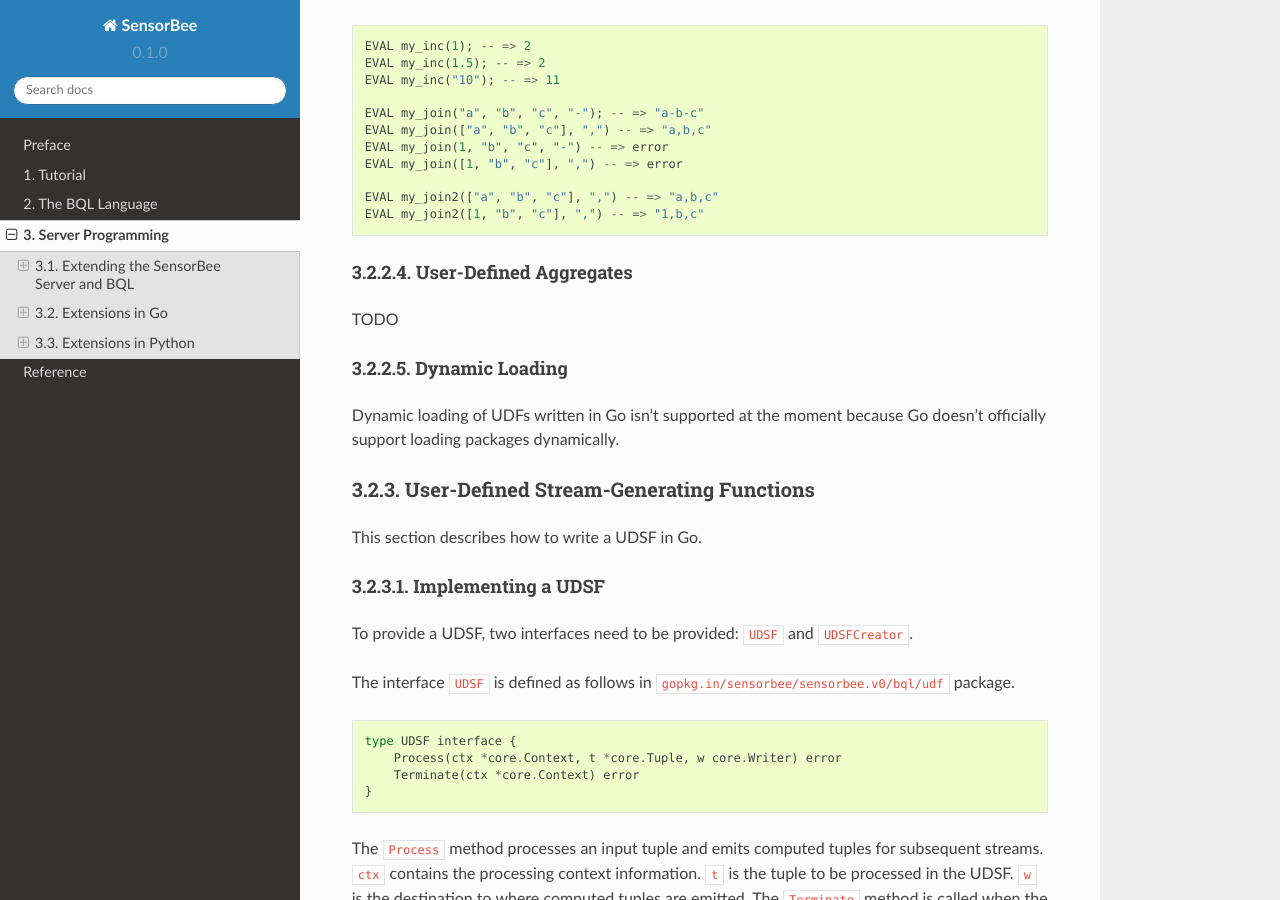
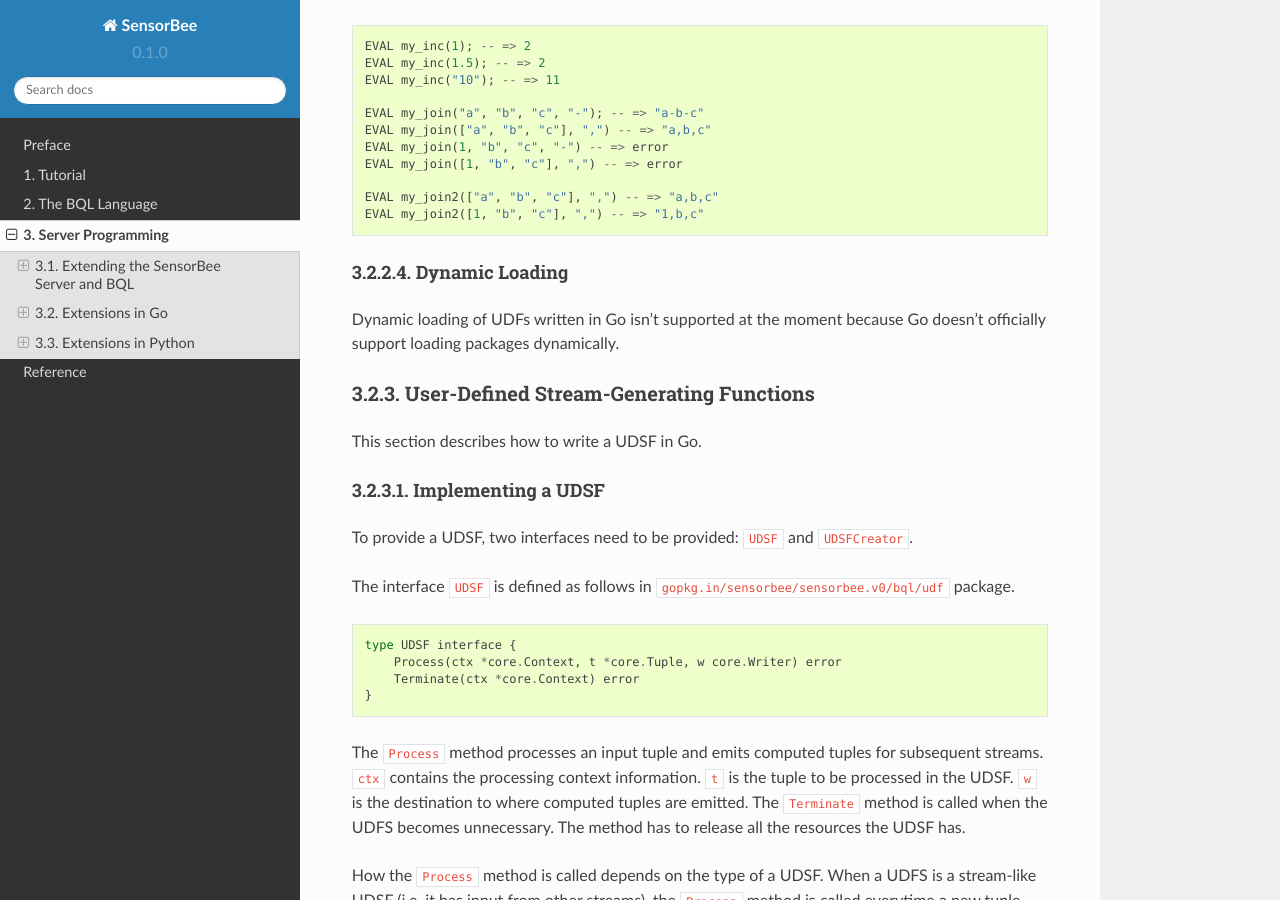
Before and after one commit to sensorbee/docs, a Sphinx documentation site: the page built from source/server_programming.rst, in a window 1280 px wide and 900 px high, scrolled down 12664 px. Built offline with Sphinx 7.4.7 and the Read the Docs theme 2.0.0, drawn with Linux system fonts in a browser that asks for light colours.

Commit message:
Remove incomplete UDAF section
This should be written later.

```diff
--- a/source/server_programming/go/udfs.rst
+++ b/source/server_programming/go/udfs.rst
@@ -434,11 +434,6 @@ created on the server, the ``EVAL`` statement can be used to test them::
     EVAL my_join2(["a", "b", "c"], ",") -- => "a,b,c"
     EVAL my_join2([1, "b", "c"], ",") -- => "1,b,c"
 
-User-Defined Aggregates
------------------------
-
-TODO
-
 Dynamic Loading
 ---------------
 
```
